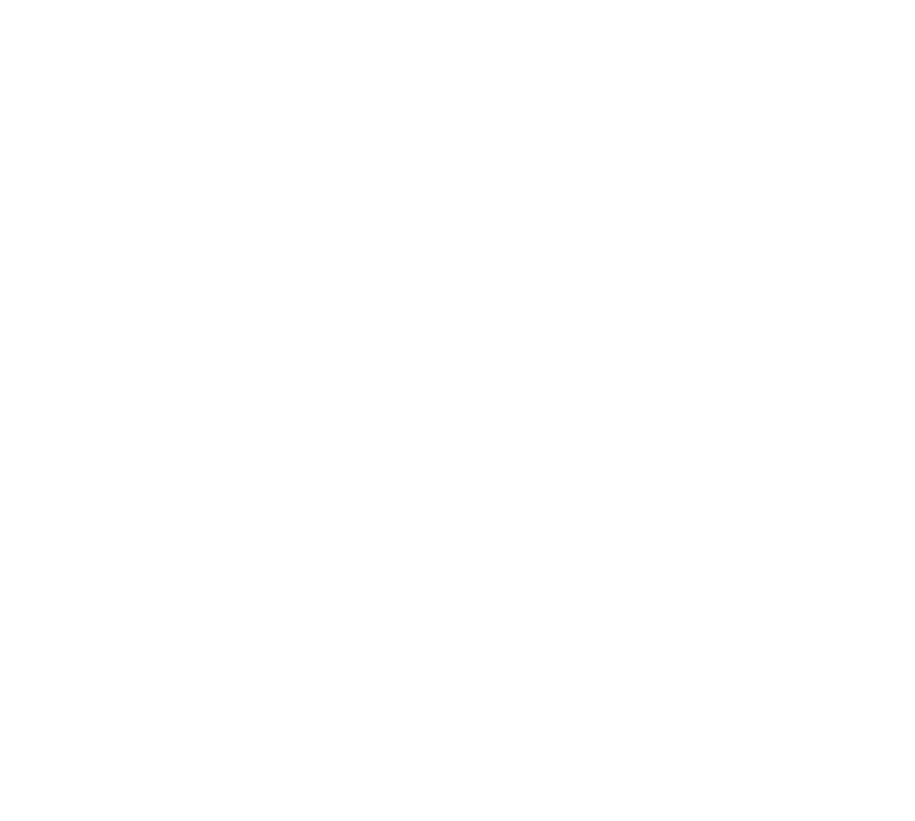
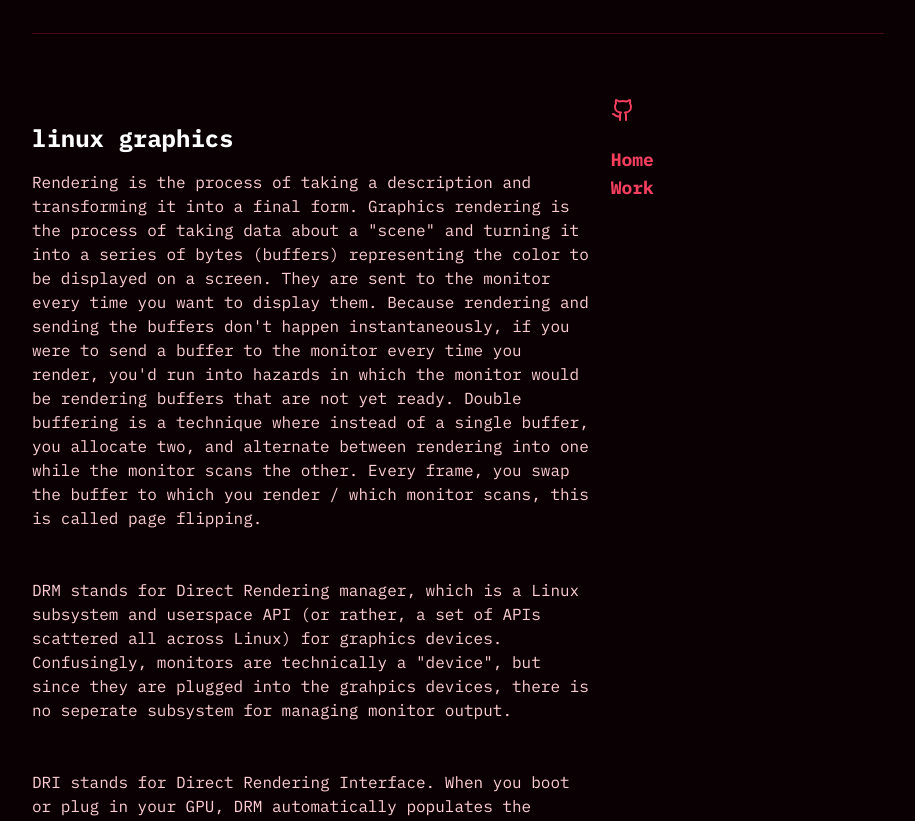
Before and after one commit to oxrinz/oxrinz-website, a SvelteKit app: page /blog/graphicsdogging in a window 1280 px wide. Before the commit this address had no page. Shown: the part 260-1081 px from the top of the page, without its empty margins (182-1097 px from the left). Before the commit the page ends 800 px from the top, so only its background shows below. Built offline with nearby package versions, Linux system fonts and the light colour scheme.

Commit message:
blog lol

```diff
--- /dev/null
+++ b/src/routes/(main)/blog/graphicsdogging/+page.svelte
@@ -0,0 +1,104 @@
+<script>
+  import Divider from "$lib/components/divider.svelte";
+</script>
+
+<h1>linux graphics</h1>
+<p>
+  Rendering is the process of taking a description and transforming it into a
+  final form. Graphics rendering is the process of taking data about a "scene"
+  and turning it into a series of bytes (buffers) representing the color to be
+  displayed on a screen. They are sent to the monitor every time you want to
+  display them. Because rendering and sending the buffers don't happen
+  instantaneously, if you were to send a buffer to the monitor every time you
+  render, you'd run into hazards in which the monitor would be rendering buffers
+  that are not yet ready. Double buffering is a technique where instead of a
+  single buffer, you allocate two, and alternate between rendering into one
+  while the monitor scans the other. Every frame, you swap the buffer to which
+  you render / which monitor scans, this is called page flipping.
+</p>
+<br />
+<br />
+<p>
+  DRM stands for Direct Rendering manager, which is a Linux subsystem and
+  userspace API (or rather, a set of APIs scattered all across Linux) for
+  graphics devices. Confusingly, monitors are technically a "device", but since
+  they are plugged into the grahpics devices, there is no seperate subsystem for
+  managing monitor output.
+</p>
+<br />
+<br />
+<p>
+  DRI stands for Direct Rendering Interface. When you boot or plug in your GPU,
+  DRM automatically populates the /dev/dri directory with two files per card:
+  cardN and renderDNNN. The card file is used for mode setting, which is a name
+  for telling the monitor metadata about the display, for example the resoluion,
+  refresh rate, pixel format, etc. Render file is in turn used for rendering. I
+  did not see that coming from a mile away. Most of the DRM API is in the form
+  of ioctls over the files in this folder.
+</p>
+<br />
+<br />
+<p>
+  You will often hear the name KMS (Kernel Mode Setting), which might... will
+  confuse you. KMS is not something that you directly interact with. It is a
+  subsystem of DRM which takes care of the mode setting. Doing anything with DRM
+  doesn't require you to know about the existence of KMS, but it would help to
+  avoid confusion.
+</p>
+<br />
+<br />
+<p>
+  libdrm is a close, near wrapper-level abstraction over DRM. The first libdrm
+  call you'd typically do is drmModeGetResources, which returns a struct listing
+  object IDS of:
+</p>
+<ul>
+  <li>
+    <b>Connectors</b>: Physical outputs. These are typically your HDMI / DP
+    ports.
+  </li>
+  <li>
+    <b>CRTCs</b>: Cathode Ray Tube Controllers. Historical name that nowdays
+    represents "display scanout controllers". They handle page flips, timing and
+    scanning out buffers.
+  </li>
+  <li>
+    <b>Encoders</b>: Blocks inside of the graphics devices that handle signal
+    converstions. They take the inputs from CRTC and encode them into the link
+    format (HDMI, DP, VGA, etc.)
+  </li>
+  <li>
+    <b>Min/Max framebuffer sizes</b>: Driver limitations imposed on resolution.
+  </li>
+</ul>
+<p>
+  CRTCs and encoders are interchangeable, and not always compatible with each
+  other. It is your job to choose which CRTCs, encoders and connectors to use
+  and make sure they're all compatible with each other.
+</p>
+<br />
+<br />
+<p>
+  GBM, or General Buffer Management is a... buffer management API provided by
+  Mesa, not related to DRM. It is what you use to allocate the framebuffers,
+  which you then pass to DRM and your favorite graphics api (which obviously is,
+  and should be, Vulkan). You typically allocate a buffer object (bo) with GBM,
+  which is an GBM specific abstraction in the form of an opaque object
+  representing allocated gpu memory. You don't poke it yourself, but you use it
+  when calling other APIs. In order to do that, you ask GBM to give you a
+  dma-buf (Direct Memory Access buffer), which is Linux's mechanism for sharing
+  buffers across drivers with a file descriptor.
+</p>
+<br />
+<br />
+<p>
+  In order to scan out the buffer object with DRM you need to create a DRM side
+  representation of the allocated memory. You do this by creating a DRM frame
+  buffer, which confusingly is not a buffer, but metadata around an existing
+  buffer (if you read super carefully you might begin to notice a pattern with
+  confusing naming schemes). dma-buf is only used for sharing the buffers, not
+  using the buffers internally. In order to use the buffer in DRM you need to
+  create a Graphics Execution Manager (GEM) handle from the dma-buf. GEM is part
+  of DRM that confusingly (again) does not handle graphics execution, but buffer
+  management.
+</p>
```
